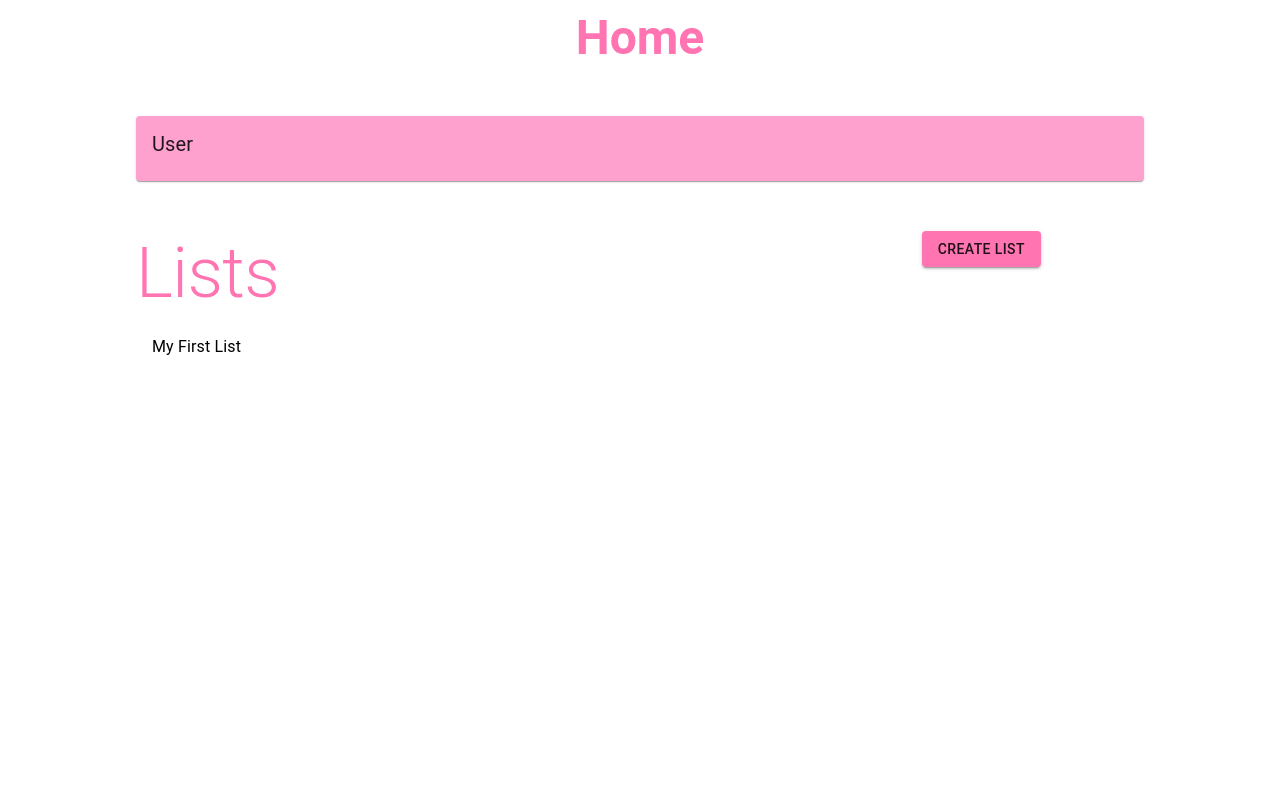
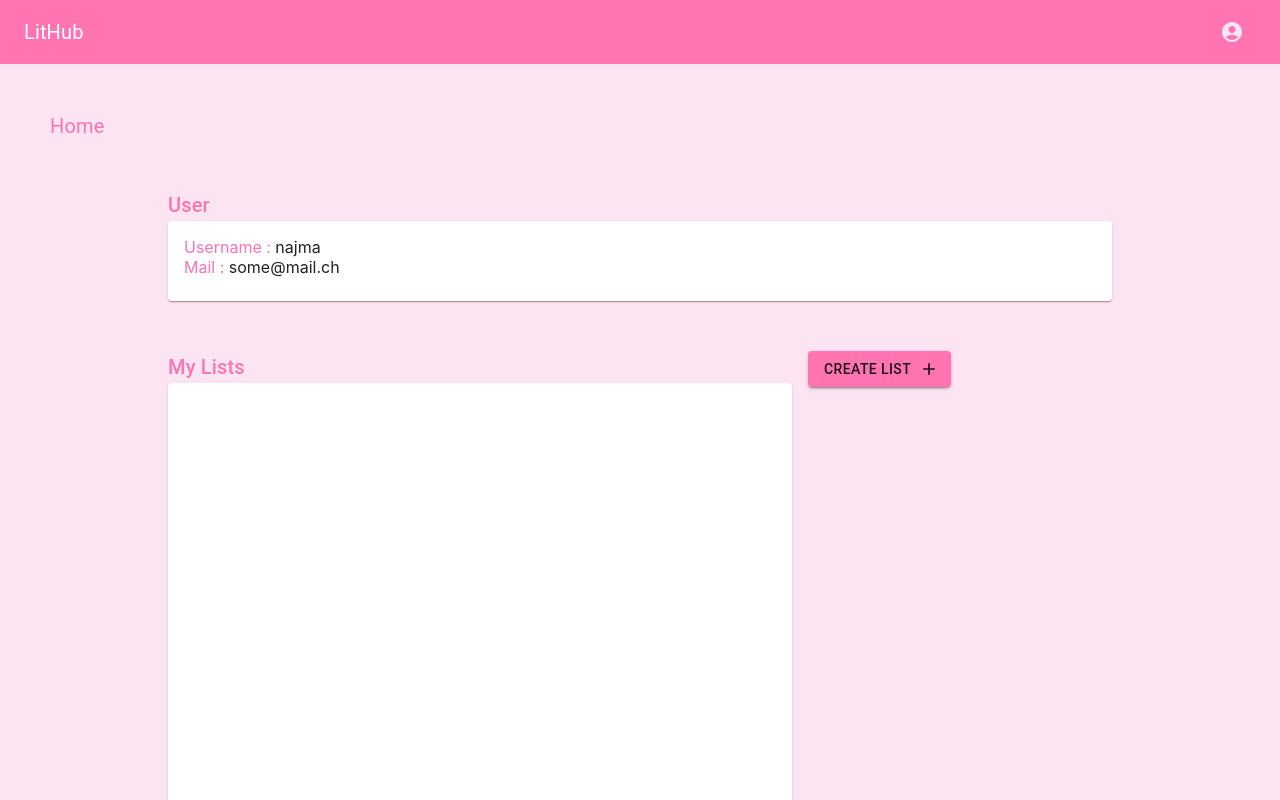
Before and after one commit to agnes-masip/thesis-repo, a React (Create React App) app in the folder my-app/: page / in a window 1280 px wide. Shown: the top 800 px of the page. Built offline with nearby package versions, Linux system fonts and the light colour scheme.

Commit message:
color and grid

```diff
--- a/my-app/package.json
+++ b/my-app/package.json
@@ -5,6 +5,7 @@
   "dependencies": {
     "@emotion/react": "^11.10.6",
     "@emotion/styled": "^11.10.6",
+    "@mui/icons-material": "^5.11.11",
     "@mui/material": "^5.11.11",
     "@testing-library/jest-dom": "^5.16.5",
     "@testing-library/react": "^13.4.0",
--- a/my-app/src/App.css
+++ b/my-app/src/App.css
@@ -1,5 +1,19 @@
 .App {
   text-align: center;
+}
+
+.Content {
+  background-color:#fde4f2;
+  height: 100%;
+  padding: 50px;
+}
+
+.data-grid-header {
+  background-color: #FFA1CF;
+}
+
+.data-grid-header .p {
+  font-weight: bold;
 }
 
 .App-logo {
--- a/my-app/src/App.js
+++ b/my-app/src/App.js
@@ -2,6 +2,7 @@ import { createTheme, colors, ThemeProvider } from '@mui/material';
 import { Routes, Route } from 'react-router-dom';
 import Home from './components/views/home';
 import List from './components/views/list';
+import NavBar from './components/navbar';
 import './App.css';
 
 
@@ -17,7 +18,7 @@ const theme = createTheme({
       main: '#FFD6EC'
     },
     background: {
-      paper: '#FFA1CF',
+      main: '#fde4f2'
     }
   },
   typography: {
@@ -37,6 +38,7 @@ function App() {
   return (
     <div className="app">
       <ThemeProvider theme={theme}>
+        <NavBar/>
         <Routes>
           <Route path='/' element={<Home/>} />
           <Route path='home' element={<Home/>} />
--- /dev/null
+++ b/my-app/src/components/navbar.js
@@ -0,0 +1,68 @@
+import React from 'react'
+import { Box, AppBar, IconButton, Menu, MenuItem, Toolbar, Typography } from '@mui/material';
+import { Link } from "react-router-dom";
+import { AccountCircle } from '@mui/icons-material';
+
+export default function NavBar() {
+    const [auth] = React.useState(true);
+    const [anchorEl, setAnchorEl] = React.useState(null);
+
+    const handleMenu = (event) => {
+        setAnchorEl(event.currentTarget);
+    };
+
+    const handleClose = () => {
+        setAnchorEl(null);
+    };
+
+    return (
+        <Box sx={{ flexGrow: 1 }}>
+            <AppBar position="static">
+                <Toolbar>
+                    <Typography variant="h4" component="div" color="white" sx={{ flexGrow: 1 }}>
+                        <Link to={'/'} style={{ textDecoration: 'none', color: 'white' }}>
+                            LitHub
+                        </Link>
+                    </Typography>
+                    {auth && (
+                        <div>
+                            <IconButton
+                                size="large"
+                                aria-label="account of current user"
+                                aria-controls="menu-appbar"
+                                aria-haspopup="true"
+                                onClick={handleMenu}
+                                color="inherit"
+                            >
+                                <AccountCircle color="background"/>
+                            </IconButton>
+                            <Menu
+                                id="menu-appbar"
+                                anchorEl={anchorEl}
+                                anchorOrigin={{
+                                    vertical: 'top',
+                                    horizontal: 'right',
+                                }}
+                                keepMounted
+                                transformOrigin={{
+                                    vertical: 'top',
+                                    horizontal: 'right',
+                                }}
+                                open={Boolean(anchorEl)}
+                                onClose={handleClose}
+                            >
+                                <MenuItem onClick={handleClose}>
+                                    <Link to={'/user'} style={{ textDecoration: 'none'}}>
+                                        Profile
+                                    </Link>
+                                </MenuItem>
+                                {/* TODO: direct to actual log-out */}
+                                <MenuItem onClick={handleClose}>Log Out</MenuItem>
+                            </Menu>
+                        </div>
+                    )}
+                </Toolbar>
+            </AppBar>
+        </Box>
+    )
+}
--- a/my-app/src/components/views/home.js
+++ b/my-app/src/components/views/home.js
@@ -1,30 +1,135 @@
 import React from 'react';
 import '../../App.css';
+import { useState } from "react";
 import { useNavigate } from "react-router-dom";
-import {Box, Button, Card,Grid, CardContent, Typography} from '@mui/material';
-import {List, ListItem, ListItemText, ListItemButton, ListItemIcon} from "@mui/material";
+import {Box, Button, Card, Grid, CardContent, Typography} from '@mui/material';
+import { DataGrid, GridActionsCellItem } from '@mui/x-data-grid';
+import EditIcon from '@mui/icons-material/Edit';
+import DeleteIcon from '@mui/icons-material/Delete';
+import AddIcon from '@mui/icons-material/Add';
 
 
-function Home() {
 
-    let navigate = useNavigate();
-    const goToList = () => {
+const initialRows = [
+    {
+        id: 1,
+        listname: 'Important Papers',
+        creator: 'Schrijnemaekers',
+    },
+    {
+        id: 2,
+        listname: 'Some other irrelevant Papers',
+        creator: 'Masip-Gomez',
+    },
+    {
+        id: 3,
+        listname: 'Another list of papers',
+        creator: 'van Brummelen',
+    },
+    {
+        id: 4,
+        listname: 'My Papers',
+        creator: 'Christen',
+    },
+];
+
+
+const initialUser = {"name": "najma", "mail": "some@mail.ch"}
+
+
+
+
+export default function Home() {
+    const [user, setUser] = React.useState(initialUser);
+    const [rows, setRows] = React.useState(initialRows);
+
+    // Currently only deletes item from list visually
+    const deleteSource = React.useCallback(
+        (id) => () => {
+            setTimeout(() => {
+                setRows((prevRows) => prevRows.filter((row) => row.id !== id));
+            });
+        },
+        [],
+    );
+
+    // Currently does nothing
+    const goToList = React.useCallback(
+        (id) => () => {
+        },
+        [],
+    );
+
+    // Currently does nothing
+    const createList = React.useCallback(
+        (id) => () => {
+        },
+        [],
+    );
+
+    //goes to list view
+/*    let navigate = useNavigate();
+    const goToList = (id) => {
         let path = 'list';
         navigate(path);
     }
+*/
+
+/*
+    const columns = React.useMemo(
+        () => [
+            { field: 'listname', headerName: 'Listname', headerClassName: 'data-grid-header', type: 'string', flex: 1.5 },
+            { field: 'creator', headerName: 'Creator', headerClassName: 'data-grid-header', type: 'string', flex: 1 },
+            {
+                field: 'actions',
+                headerClassName: 'data-grid-header',
+                type: 'actions',
+                flex: 0.25,
+                getActions: (params) => [
+                    <GridActionsCellItem
+                        icon={<DeleteIcon />}
+                        label="Delete"
+                        onClick={deleteSource(params.id)}
+                    />,
+                    <GridActionsCellItem
+                        icon={<EditIcon />}
+                        label="Edit"
+                        onClick={goToList(params.id)}
+                    />,
+
+                ],
+            },
+        ],
+        [deleteSource, goToList],
+    );
+*/
+    const columns = [
+        { field: 'id', headerName: 'ID', headerClassName: 'data-grid-header', type: 'number', flex: 1.5 },
+        { field: 'listname', headerName: 'Listname', headerClassName: 'data-grid-header', type: 'string', flex: 1.5 },
+        { field: 'creator', headerName: 'Creator', headerClassName: 'data-grid-header', type: 'string', flex: 1 },
+    ];
+
+    //<DataGrid columns={columns} rows={rows}/>
+
   return (
-    <div className="App" style={{ margin: '10px'}}>
-        <div className="page-title" >
-            <Typography variant="h3" color="primary">
+    <div className="Content" >
+        <div className="Title" >
+            <Typography variant="h4" align="left" color="primary">
                 Home
             </Typography>
         </div>
+        <div>
             <Box style={{ marginTop: '50px', marginBottom: '50px', marginLeft: '10%', marginRight: '10%'}}>
+                <Typography variant="h6" align="left" color="primary">
+                    User
+                </Typography>
                 <Card >
                     <CardContent >
-                    <Typography variant="h4" align="left">
-                      User
-                    </Typography>
+                        <Typography variant="h7" align="left" color="primary"> Username : </Typography>
+                        <Typography variant="h7" align="left" > {user.name} </Typography>
+                        <br/>
+                        <Typography variant="h7" align="left" color="primary"> Mail : </Typography>
+                        <Typography variant="h7" align="left" > {user.mail}</Typography>
                     </CardContent>
                 </Card>
             </Box>
@@ -32,19 +137,15 @@ function Home() {
             <Box style={{ marginTop: '50px', marginBottom: '50px', marginLeft: '10%', marginRight: '10%'}}>
                 <Grid container spacing={2}>
                     <Grid item xs={6} md={8}>
-                    <Typography variant="h2" align="left" color="primary">
-                        Lists
+                        <Typography variant="h6" align="left" color="primary">
+                            My Lists
                         </Typography>
-                    <List>
-                        <ListItem button="true" onClick={() => goToList()}>
-                            <ListItemText>
-                                My First List
-                            </ListItemText>
-                        </ListItem>
-                    </List>
+                        <Card sx={{height: 800, width: '100%' }}>
+
+                        </Card>
                     </Grid>
                     <Grid item xs={6} md={4}>
-                    <Button variant="contained" color="primary" onClick={() => goToList()}>
+                        <Button variant="contained" color="primary" endIcon={<AddIcon />} onClick={() => createList()}>
                             <Typography variant>
                                 Create list
                             </Typography>
@@ -53,7 +154,6 @@ function Home() {
                 </Grid>
             </Box>
         </div>
+    </div>
   );
 }
-
-export default Home;
```
Also changed, not shown: 1 other file (tests, documents, lock files or other folders). Lines whose indentation alone changed are shown as unchanged.
